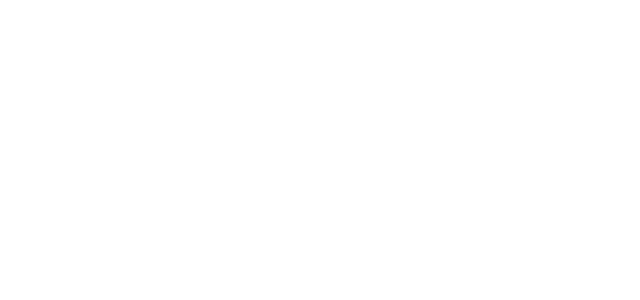
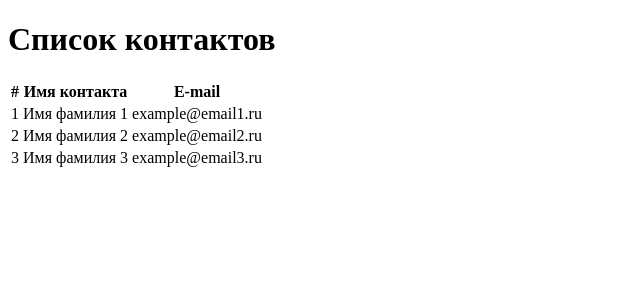
Before and after one commit to denny7794/api-explorer-hub, a React (Create React App) app in the folder client/: page / in a window 1280 px wide. Shown: the top 300 px of the page, without its empty margins (0-640 px from the left). Built offline with nearby package versions, Linux system fonts and the light colour scheme.

Commit message:
front: заготовка страницы

```diff
--- a/client/src/App.css
+++ /dev/null
@@ -1,3 +0,0 @@
-.App {
-  text-align: center;
-}
--- a/client/src/App.js
+++ b/client/src/App.js
@@ -1,9 +1,41 @@
-import './App.css';
-
 function App() {
   return (
-    <div className="App">
+    <div>
+      <div>
+        <div>
+          <h1>Список контактов</h1>
+        </div>
+        <div>
+          <table>
+            <thead>
+              <tr>
+                <th>#</th>
+                <th>Имя контакта</th>
+                <th>E-mail</th>
+              </tr>
+            </thead>
+            <tbody>
+              <tr>
+                <td>1</td>
+                <td>Имя фамилия 1</td>
+                <td>example@email1.ru</td>
+              </tr>
 
+              <tr>
+                <td>2</td>
+                <td>Имя фамилия 2</td>
+                <td>example@email2.ru</td>
+              </tr>
+
+              <tr>
+                <td>3</td>
+                <td>Имя фамилия 3</td>
+                <td>example@email3.ru</td>
+              </tr>
+            </tbody>
+          </table>
+        </div>
+      </div>
     </div>
   );
 }
```
